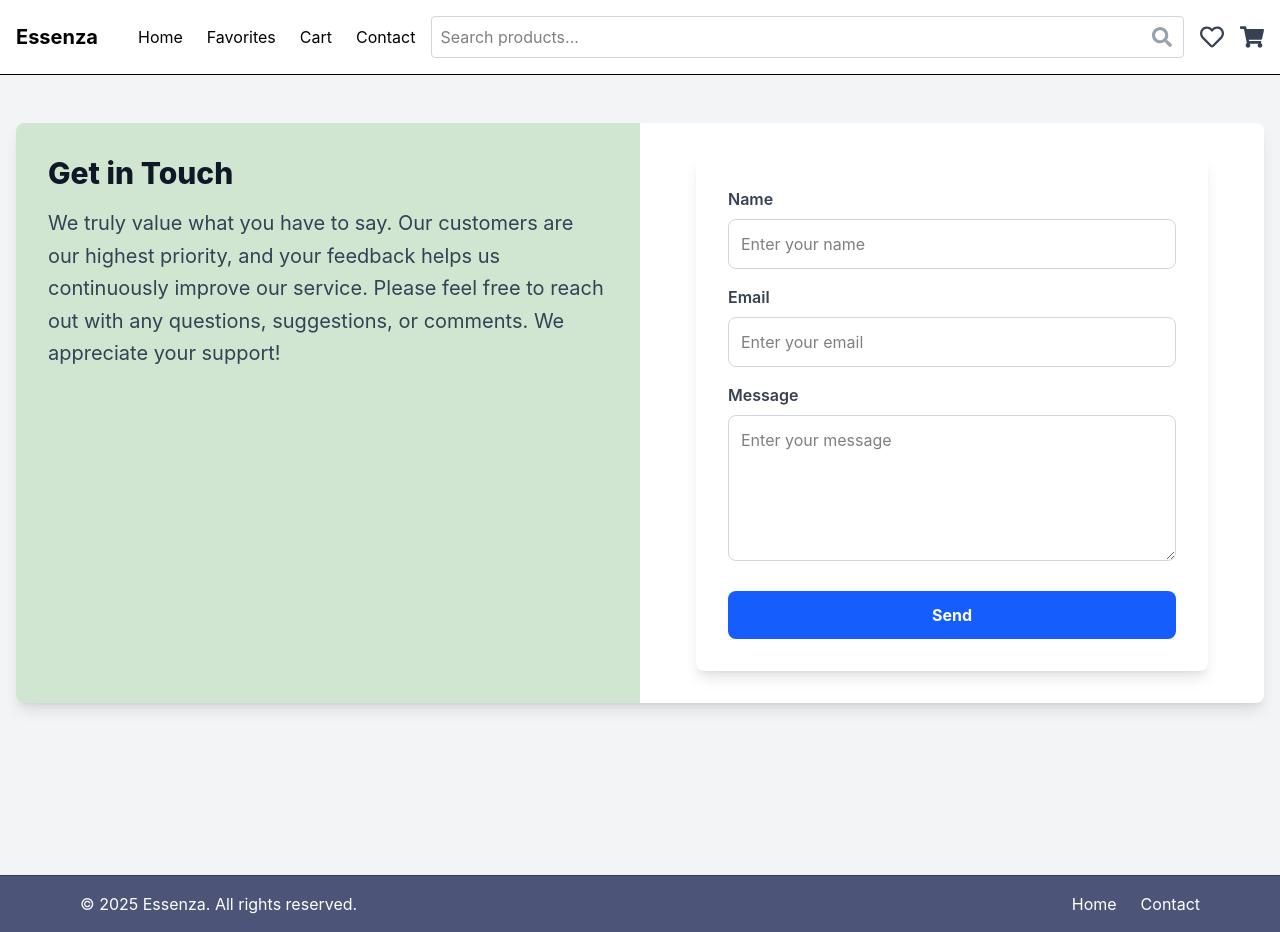
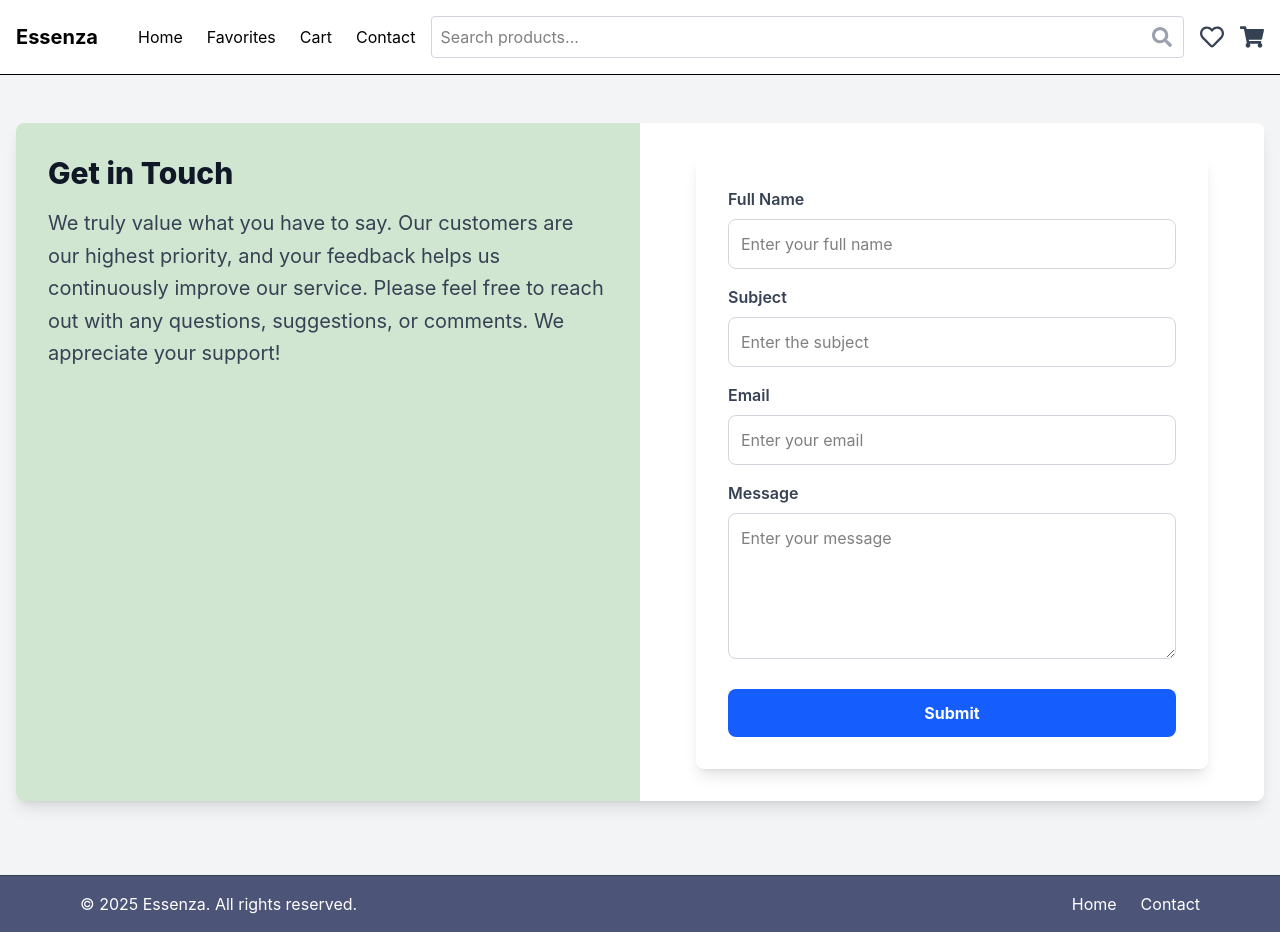
Before and after one commit to EPetrineLynghaug/CA-SHOP, a React (Vite) app: page /contact in a window 1280 px wide. Built offline with nearby package versions, Linux system fonts and the light colour scheme.

Commit message:
Extend ContactUsForm with Full Name, Subject, Email, and Body Inputs

```diff
--- a/src/components/forms/ContactUsForm.jsx
+++ b/src/components/forms/ContactUsForm.jsx
@@ -1,51 +1,107 @@
-import React from "react";
+import React, { useState, useEffect } from "react";
 import useForm from "../../hooks/useForm";
 
 export default function ContactUsForm({ hideHeader = false }) {
-  // Initial form values
-  const initialValues = { name: "", email: "", message: "" };
+  // Initial form values for required fields
+  const initialValues = {
+    fullName: "",
+    subject: "",
+    email: "",
+    body: "",
+  };
 
-  // useForm hook håndterer state, validering og reset av skjemaet
-  const { values, errors, handleChange, handleSubmit, resetForm } = useForm(initialValues);
+  // useForm hook now uses the built-in validation from our updated hook.
+  const { values, errors, handleChange, handleSubmit, resetForm } =
+    useForm(initialValues);
 
-  // Callback som kalles når skjemaet valideres og sendes inn
+  // State to control the success banner.
+  const [showSuccess, setShowSuccess] = useState(false);
+
+  // Callback invoked when the form is successfully submitted.
   const submitForm = () => {
     console.log("Contact form submitted with values:", values);
-    alert("Thank you for contacting us!");
+    setShowSuccess(true);
     resetForm();
   };
 
+  // Hide the success banner after 10 seconds.
+  useEffect(() => {
+    let timer;
+    if (showSuccess) {
+      timer = setTimeout(() => {
+        setShowSuccess(false);
+      }, 10000);
+    }
+    return () => clearTimeout(timer);
+  }, [showSuccess]);
+
   return (
+    <div className="max-w-lg mx-auto">
+      {showSuccess && (
+        <div className="bg-green-500 text-white text-center py-4 rounded-t-lg mb-4">
+          Thank you for contacting us!
+        </div>
+      )}
       <form
         onSubmit={(e) => handleSubmit(e, submitForm)}
-      className="max-w-lg mx-auto p-8 bg-white shadow-lg rounded-lg"
+        className="p-8 bg-white shadow-lg rounded-lg"
       >
-      {/* Vis skjemaoverskriften med mindre den skal skjules */}
         {!hideHeader && (
           <h2 className="text-2xl font-bold text-center mb-6">Contact Us</h2>
         )}
 
-      {/* Navn-felt */}
+        {/* Full Name Field */}
         <div className="mb-4">
-        <label htmlFor="name" className="block text-gray-700 font-semibold mb-2">
-          Name
+          <label
+            htmlFor="fullName"
+            className="block text-gray-700 font-semibold mb-2"
+          >
+            Full Name
           </label>
           <input
             type="text"
-          name="name"
-          id="name"
-          value={values.name}
+            name="fullName"
+            id="fullName"
+            value={values.fullName}
             onChange={handleChange}
-          placeholder="Enter your name"
-          className="w-full border border-gray-300 rounded-lg p-3
-                     focus:outline-none focus:ring-2 focus:ring-blue-600 focus:border-transparent"
+            placeholder="Enter your full name"
+            className="w-full border border-gray-300 rounded-lg p-3 focus:outline-none focus:ring-2 focus:ring-blue-600 focus:border-transparent"
+            required
           />
-        {errors.name && <p className="text-red-500 text-sm mt-1">{errors.name}</p>}
+          {errors.fullName && (
+            <p className="text-red-500 text-sm mt-1">{errors.fullName}</p>
+          )}
         </div>
 
-      {/* E-post-felt */}
+        {/* Subject Field */}
         <div className="mb-4">
-        <label htmlFor="email" className="block text-gray-700 font-semibold mb-2">
+          <label
+            htmlFor="subject"
+            className="block text-gray-700 font-semibold mb-2"
+          >
+            Subject
+          </label>
+          <input
+            type="text"
+            name="subject"
+            id="subject"
+            value={values.subject}
+            onChange={handleChange}
+            placeholder="Enter the subject"
+            className="w-full border border-gray-300 rounded-lg p-3 focus:outline-none focus:ring-2 focus:ring-blue-600 focus:border-transparent"
+            required
+          />
+          {errors.subject && (
+            <p className="text-red-500 text-sm mt-1">{errors.subject}</p>
+          )}
+        </div>
+
+        {/* Email Field */}
+        <div className="mb-4">
+          <label
+            htmlFor="email"
+            className="block text-gray-700 font-semibold mb-2"
+          >
             Email
           </label>
           <input
@@ -55,37 +111,45 @@ export default function ContactUsForm({ hideHeader = false }) {
             value={values.email}
             onChange={handleChange}
             placeholder="Enter your email"
-          className="w-full border border-gray-300 rounded-lg p-3
-                     focus:outline-none focus:ring-2 focus:ring-blue-600 focus:border-transparent"
+            className="w-full border border-gray-300 rounded-lg p-3 focus:outline-none focus:ring-2 focus:ring-blue-600 focus:border-transparent"
+            required
           />
-        {errors.email && <p className="text-red-500 text-sm mt-1">{errors.email}</p>}
+          {errors.email && (
+            <p className="text-red-500 text-sm mt-1">{errors.email}</p>
+          )}
         </div>
 
-      {/* Melding-felt */}
+        {/* Message Field */}
         <div className="mb-6">
-        <label htmlFor="message" className="block text-gray-700 font-semibold mb-2">
+          <label
+            htmlFor="body"
+            className="block text-gray-700 font-semibold mb-2"
+          >
             Message
           </label>
           <textarea
-          name="message"
-          id="message"
-          value={values.message}
+            name="body"
+            id="body"
+            value={values.body}
             onChange={handleChange}
             placeholder="Enter your message"
             rows="5"
-          className="w-full border border-gray-300 rounded-lg p-3
-                     focus:outline-none focus:ring-2 focus:ring-blue-600 focus:border-transparent"
+            className="w-full border border-gray-300 rounded-lg p-3 focus:outline-none focus:ring-2 focus:ring-blue-600 focus:border-transparent"
+            required
           />
-        {errors.message && <p className="text-red-500 text-sm mt-1">{errors.message}</p>}
+          {errors.body && (
+            <p className="text-red-500 text-sm mt-1">{errors.body}</p>
+          )}
         </div>
 
-      {/* Send-knapp */}
+        {/* Submit Button */}
         <button
           type="submit"
           className="w-full bg-blue-600 hover:bg-blue-700 text-white font-bold py-3 px-6 rounded-lg transition duration-200"
         >
-        Send
+          Submit
         </button>
       </form>
+    </div>
   );
 }
--- a/src/hooks/useForm.js
+++ b/src/hooks/useForm.js
@@ -3,10 +3,9 @@ import { useState, useRef } from "react";
 export default function useForm(initialValues) {
   const [values, setValues] = useState(initialValues);
   const [errors, setErrors] = useState({});
-  // Beholder initialverdiene slik at resetForm alltid bruker de opprinnelige verdiene.
+  // Keep initial values for reset
   const initialValuesRef = useRef(initialValues);
 
-  // Utvidet valideringslogikk
   const validateField = (name, value) => {
     let error = "";
     if (!value.trim()) {
@@ -21,7 +20,7 @@ export default function useForm(initialValues) {
         break;
       }
       case "name": {
-        // Fjern alle tegn som ikke er bokstaver og sjekk om lengden er minst 2
+        // Remove non-letter characters and check if at least 2 letters exist
         const letterCount = value.replace(/[^A-Za-zæøåÆØÅ]/g, "").length;
         if (letterCount < 2) {
           error = "Name must contain at least two letters";
@@ -29,7 +28,7 @@ export default function useForm(initialValues) {
         break;
       }
       case "fullName": {
-        // Krever minst to ord med bokstaver (f.eks. fornavn og etternavn)
+        // Require at least two words with letters only (first and last name)
         const fullNameRegex = /^[A-Za-zæøåÆØÅ]+(?:\s+[A-Za-zæøåÆØÅ]+)+$/;
         if (!fullNameRegex.test(value)) {
           error =
@@ -64,13 +63,24 @@ export default function useForm(initialValues) {
         }
         break;
       }
+      case "subject": {
+        if (value.trim().length < 3) {
+          error = "Subject must be at least 3 characters";
+        }
+        break;
+      }
+      case "body": {
+        if (value.trim().length < 3) {
+          error = "Message must be at least 3 characters";
+        }
+        break;
+      }
       default:
         break;
     }
     return error;
   };
 
-  // Håndterer endringer på inputfeltene
   const handleChange = (e) => {
     const { name, value } = e.target;
     setValues((prev) => ({ ...prev, [name]: value }));
@@ -78,7 +88,6 @@ export default function useForm(initialValues) {
     setErrors((prev) => ({ ...prev, [name]: error }));
   };
 
-  // Håndterer innsending av skjemaet og kjører callback hvis alt er validert
   const handleSubmit = (e, callback) => {
     e.preventDefault();
     const validationErrors = {};
@@ -92,7 +101,6 @@ export default function useForm(initialValues) {
     }
   };
 
-  // Tilbakestiller skjemaet til initialverdiene
   const resetForm = () => {
     setValues(initialValuesRef.current);
     setErrors({});
```
Lines whose indentation alone changed are shown as unchanged.
